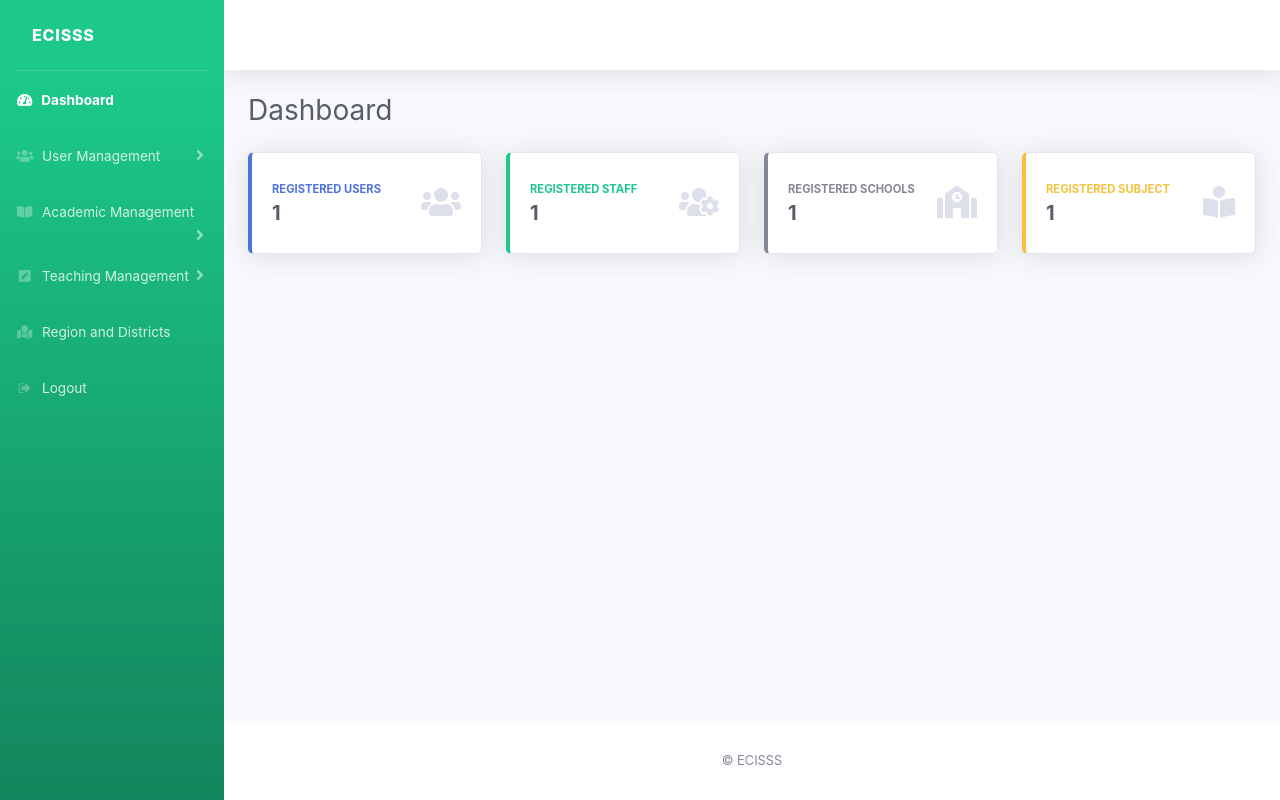
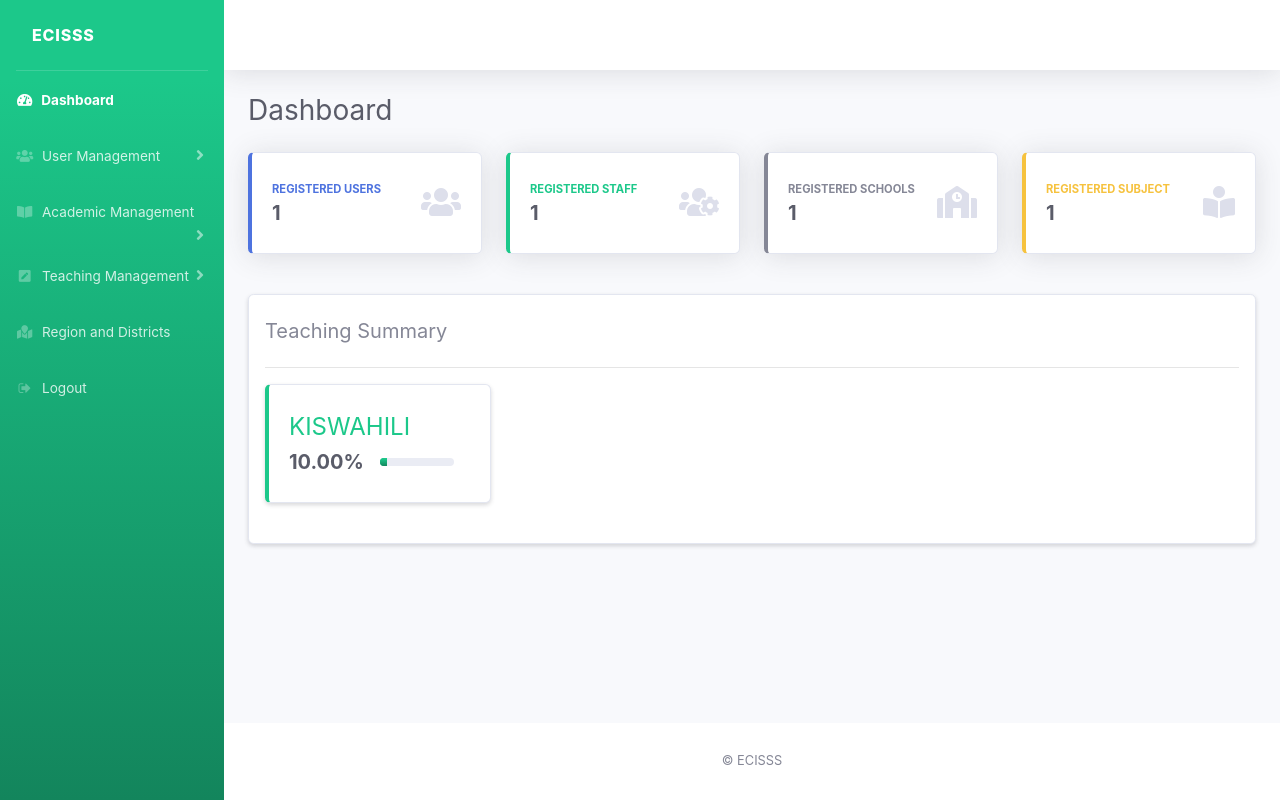
Before and after one commit to luggiestar/ECISSS, a Django app: page /user-dashboard in a window 1280 px wide. Run offline with Django 4.2, Linux system fonts and the light colour scheme; a user stored in the database is signed in; data comes from the database, SQL or seed files in the repository; tables that the repository leaves empty hold one stand-in row (values such as "Sample post"); some libraries are stand-ins or nearby versions.

Commit message:
commit data

```diff
--- a/curriculum/views/teaching_report.py
+++ b/curriculum/views/teaching_report.py
@@ -65,7 +65,7 @@ def teaching_report_history(request):
     role = get_staff.role.name
 
     if request.user.is_superuser or role == "academic master" or role == "head master":
-        get_reports = TeachingReport.objects.all()
+        get_reports = TeachingReport.objects.filter(workload__teacher__school=get_staff.school)
 
     elif role == "teacher":
         get_reports = TeachingReport.objects.filter(workload__teacher__user=request.user)
--- a/curriculum/views/user_home.py
+++ b/curriculum/views/user_home.py
@@ -1,6 +1,7 @@
 from django.contrib.auth.decorators import login_required
+from django.db.models import Count, Sum
 from django.shortcuts import render
-from ..models import User, Staff, School, Subject
+from ..models import User, Staff, School, Subject, TeachingProgressSummary
 
 
 @login_required(login_url='/')
@@ -9,10 +10,18 @@ def dashboard(request):
     staff_count = Staff.objects.all().count()
     school_count = School.objects.all().count()
     subject_count = Subject.objects.all().count()
+
+    get_staff = Staff.objects.filter(user=request.user).first()
+    summaries = TeachingProgressSummary.objects.filter(school=get_staff.school)
+    total = TeachingProgressSummary.objects.filter(school=get_staff.school).aggregate(
+        total_perc=Sum('percentage'))['total_perc']
+    print(total)
     context = {
         'user_count': user_count,
         'staff_count': staff_count,
         'school_count': school_count,
         'subject_count': subject_count,
+        'summaries': summaries,
+        'total': total
     }
     return render(request, 'pages/index.html', context)
--- a/templates/pages/index.html
+++ b/templates/pages/index.html
@@ -5,8 +5,8 @@
     <h1 class="h3 mb-0 text-gray-800">Dashboard</h1>
 </div>
 <!-- Content Row -->
+{% if request.user.is_superuser %}
 <div class="row">
-{% if request.user.is_superuser %}
     <div class="col-xl-3 col-md-6 mb-4">
         <div class="card border-left-primary shadow h-100 py-2">
             <div class="card-body">
@@ -79,7 +79,43 @@
             </div>
         </div>
     </div>
+</div>
+{% if summaries %}
+<div class="mt-3 card p-3 shadow-sm">
+    <h5 class="mt-2">Teaching Summary</h5>
+    <hr>
+    <div class="row">
+        {% for summary in summaries %}
+            <div class="col-xl-3 col-md-6 mb-4">
+                <div class="card border-left-success shadow-sm h-100 py-2">
+                    <div class="card-body">
+                        <div class="row no-gutters align-items-center">
+                            <div class="col mr-2">
+                                <div class="text-xs font-weight-bolder text-success text-uppercase mb-1">
+                                    <h4>{{summary.subject.name}}</h4>
+                                </div>
+                                <div class="row no-gutters align-items-center">
+                                    <div class="col-auto">
+                                        <div class="h5 mb-0 mr-3 font-weight-bold text-gray-800">{{summary.percentage}}%</div>
+                                    </div>
+                                    <div class="col">
+                                        <div class="progress progress-sm mr-2">
+                                            <div class="progress-bar bg-gradient-success" role="progressbar"
+                                                style="width: {{summary.percentage}}%" aria-valuenow="{{summary.percentage}}" aria-valuemin="0"
+                                                aria-valuemax="100"></div>
+                                        </div>
+                                    </div>
+                                </div>
+                            </div>
+
+                        </div>
+                    </div>
+                </div>
+            </div>
+        {% endfor %}
+    </div>
+</div>
 {% endif %}
-</div>
 
+{% endif %}
 {% endblock %}
```
